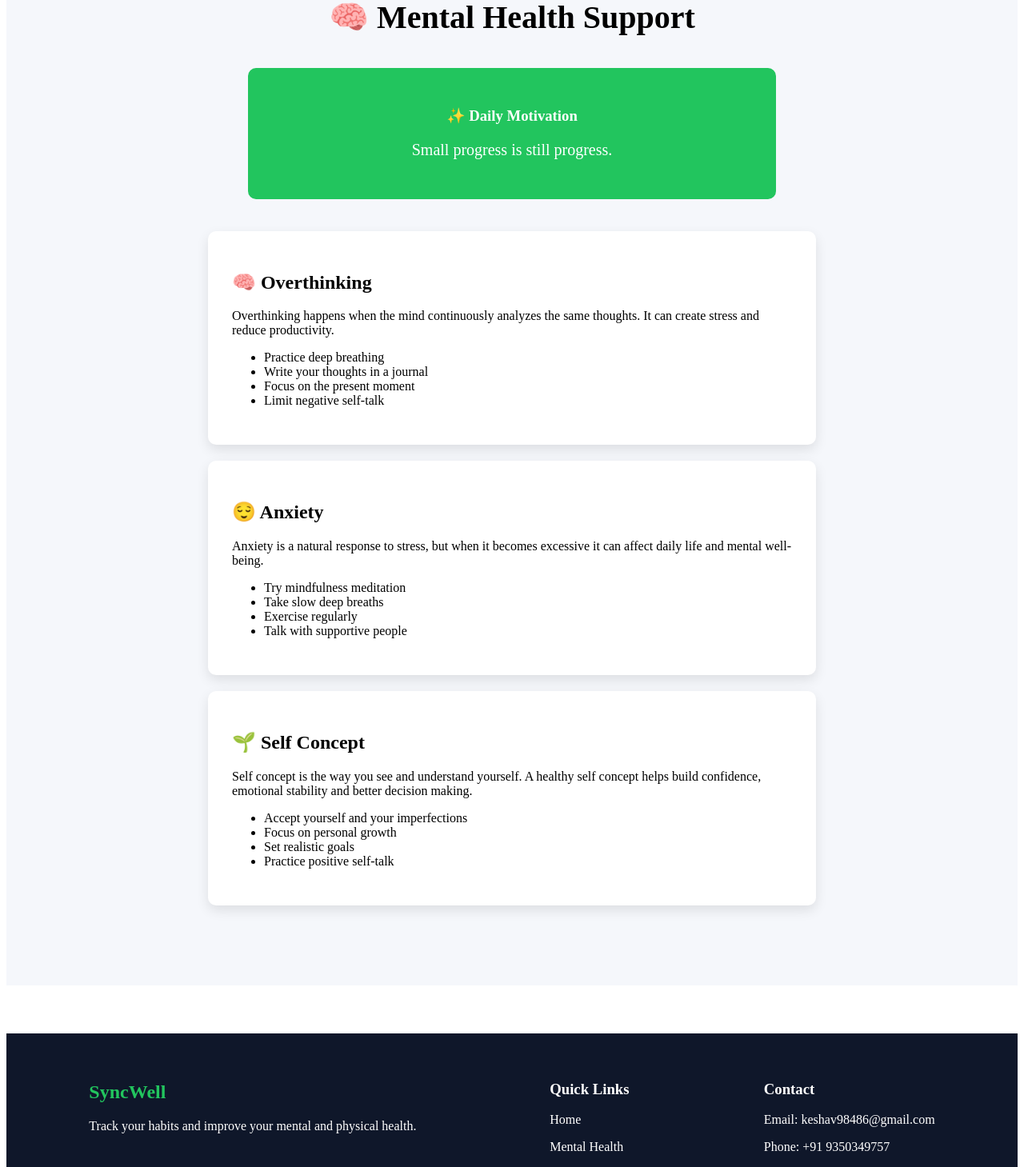
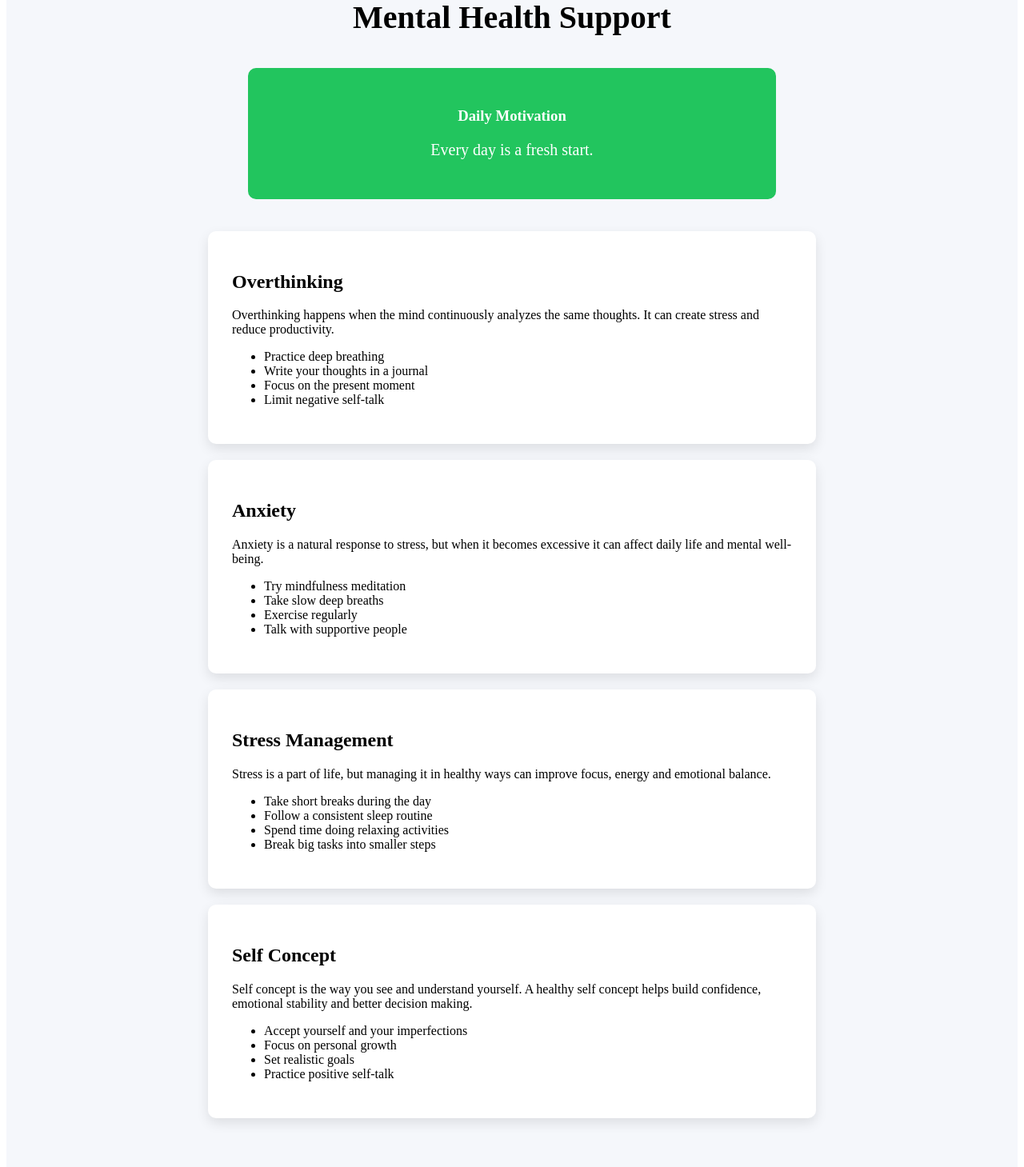
Before and after one commit to keshav6789/SyncWell, a React (Vite) app in the folder SyncWell/: page /mental in a window 1280 px wide. Shown: the part 300-1759 px from the top of the page at 80% size. Built offline with nearby package versions, Linux system fonts and the light colour scheme; no server answers; sample sign-in values are in the browser's storage.

Commit message:
motivation card

```diff
--- a/SyncWell/src/App.jsx
+++ b/SyncWell/src/App.jsx
@@ -2,6 +2,7 @@ import Navbar from "./components/Navbar";
 import Footer from "./components/Footer";
 import Home from "./pages/Home";
 import MentalHealth from "./pages/MentalHealth";
+import MentalHealthDetail from "./pages/MentalHealthDetail";
 import PhysicalHealth from "./pages/PhysicalHealth";
 import Login from "./pages/Login";
 import  Account from "./pages/Account";
@@ -40,6 +41,13 @@ function App() {
           }
         />
 
+        <Route path="/mental/:slug" element={
+            <ProtectedRoute>
+              <MentalHealthDetail />
+            </ProtectedRoute>
+          }
+        />
+
         <Route path="/physical" element={
             <ProtectedRoute>
               <PhysicalHealth />
--- a/SyncWell/src/components/MotivationQuotes.jsx
+++ b/SyncWell/src/components/MotivationQuotes.jsx
@@ -1,51 +1,70 @@
 import { useState, useEffect } from "react"
+import { useNavigate } from "react-router-dom"
 
-function MentalHealthSection(){
-
+function MentalHealthSection() {
   const quotes = [
     "Believe in yourself and all that you are.",
     "You are stronger than your anxiety.",
+    "If you wanna win work hard",
     "Small progress is still progress.",
     "Peace begins with a deep breath.",
+    "Don't give up",
     "Every day is a fresh start.",
     "Your mental health matters.",
-"Growth takes time, keep going."
+    "Growth takes time, keep going.",
+    "As long as you are alive. There are infinite chances",
+    "Don't cry for what you lost, Be greatfull for what you have",
+    "Don't depend on others",
+    "The world is cruel, but also very beautiful",
+    "Life is short so live it",
+    "You ,ust be the one to determine your own value and path",
+    "Stop waiting for luck and actively change your situation "
+
   ]
 
-const [quote,setQuote] = useState(quotes[0])
+  const [quote, setQuote] = useState(quotes[0])
+  const navigate = useNavigate()
 
-// Auto change quote every 5 seconds
-useEffect(()=>{
-const interval = setInterval(()=>{
-const random = Math.floor(Math.random()*quotes.length)
+  useEffect(() => {
+    const interval = setInterval(() => {
+      const random = Math.floor(Math.random() * quotes.length)
       setQuote(quotes[random])
-},5000)
+    }, 5000)
 
-return ()=>clearInterval(interval)
+    return () => clearInterval(interval)
+  }, [])
 
-},[])
+  const openDisorderPage = (slug) => {
+    navigate(`/mental/${slug}`)
+  }
 
-return(
+  const handleKeyDown = (event, slug) => {
+    if (event.key === "Enter" || event.key === " ") {
+      event.preventDefault()
+      openDisorderPage(slug)
+    }
+  }
 
+  return (
     <section style={styles.section}>
-
-<h1 style={styles.mainHeading}>🧠 Mental Health Support</h1>
-
-{/* Random Motivation Quote */}
+      <h1 style={styles.mainHeading}>Mental Health Support</h1>
 
       <div style={styles.quoteCard}>
-<h3>✨ Daily Motivation</h3>
+        <h3>Daily Motivation</h3>
         <p style={styles.quote}>{quote}</p>
       </div>
 
-{/* Overthinking Section */}
-
-<div style={styles.card}>
-<h2>🧠 Overthinking</h2>
-
+      <div
+        style={styles.clickableCard}
+        onClick={() => openDisorderPage("overthinking")}
+        onKeyDown={(event) => handleKeyDown(event, "overthinking")}
+        role="button"
+        tabIndex={0}
+      >
+        <h2>Overthinking</h2>
         <p>
-Overthinking happens when the mind continuously analyzes the same thoughts.
-It can create stress and reduce productivity.
+          Overthinking happens when the mind continuously analyzes the same
+          thoughts. It can create stress and reduce productivity.
         </p>
 
         <ul>
@@ -54,17 +73,19 @@ It can create stress and reduce productivity.
           <li>Focus on the present moment</li>
           <li>Limit negative self-talk</li>
         </ul>
-
       </div>
 
-{/* Anxiety Section */}
-
-<div style={styles.card}>
-<h2>😌 Anxiety</h2>
-
+      <div
+        style={styles.clickableCard}
+        onClick={() => openDisorderPage("anxiety")}
+        onKeyDown={(event) => handleKeyDown(event, "anxiety")}
+        role="button"
+        tabIndex={0}
+      >
+        <h2>Anxiety</h2>
         <p>
-Anxiety is a natural response to stress, but when it becomes excessive it can
-affect daily life and mental well-being.
+          Anxiety is a natural response to stress, but when it becomes
+          excessive it can affect daily life and mental well-being.
         </p>
 
         <ul>
@@ -73,17 +94,41 @@ affect daily life and mental well-being.
           <li>Exercise regularly</li>
           <li>Talk with supportive people</li>
         </ul>
-
       </div>
 
-{/* Self Concept Section */}
+      <div
+        style={styles.clickableCard}
+        onClick={() => openDisorderPage("stress-management")}
+        onKeyDown={(event) => handleKeyDown(event, "stress-management")}
+        role="button"
+        tabIndex={0}
+      >
+        <h2>Stress Management</h2>
+        <p>
+          Stress is a part of life, but managing it in healthy ways can improve
+          focus, energy and emotional balance.
+        </p>
 
-<div style={styles.card}>
-<h2>🌱 Self Concept</h2>
+        <ul>
+          <li>Take short breaks during the day</li>
+          <li>Follow a consistent sleep routine</li>
+          <li>Spend time doing relaxing activities</li>
+          <li>Break big tasks into smaller steps</li>
+        </ul>
+      </div>
 
+      <div
+        style={styles.clickableCard}
+        onClick={() => openDisorderPage("self-concept")}
+        onKeyDown={(event) => handleKeyDown(event, "self-concept")}
+        role="button"
+        tabIndex={0}
+      >
+        <h2>Self Concept</h2>
         <p>
-Self concept is the way you see and understand yourself. A healthy self concept
-helps build confidence, emotional stability and better decision making.
+          Self concept is the way you see and understand yourself. A healthy
+          self concept helps build confidence, emotional stability and better
+          decision making.
         </p>
 
         <ul>
@@ -92,51 +137,46 @@ helps build confidence, emotional stability and better decision making.
           <li>Set realistic goals</li>
           <li>Practice positive self-talk</li>
         </ul>
-
       </div>
-
     </section>
-
   )
-
 }
 
 const styles = {
-
-section:{
-padding:"80px 20px",
-background:"#f5f7fb",
-textAlign:"center"
+  section: {
+    padding: "80px 20px",
+    background: "#f5f7fb",
+    textAlign: "center"
   },
 
-mainHeading:{
-fontSize:"40px",
-marginBottom:"40px"
+  mainHeading: {
+    fontSize: "40px",
+    marginBottom: "40px"
   },
 
-quoteCard:{
-background:"#22c55e",
-color:"white",
-padding:"30px",
-borderRadius:"10px",
-maxWidth:"600px",
-margin:"0 auto 40px auto"
+  quoteCard: {
+    background: "#22c55e",
+    color: "white",
+    padding: "30px",
+    borderRadius: "10px",
+    maxWidth: "600px",
+    margin: "0 auto 40px auto"
   },
 
-quote:{
-fontSize:"20px"
+  quote: {
+    fontSize: "20px"
   },
 
-card:{
-background:"white",
-padding:"30px",
-margin:"20px auto",
-maxWidth:"700px",
-borderRadius:"10px",
-boxShadow:"0 6px 15px rgba(0,0,0,0.1)",
-textAlign:"left"
+  clickableCard: {
+    background: "white",
+    padding: "30px",
+    margin: "20px auto",
+    maxWidth: "700px",
+    borderRadius: "10px",
+    boxShadow: "0 6px 15px rgba(0,0,0,0.1)",
+    textAlign: "left",
+    cursor: "pointer"
   }
-
 }
 
 export default MentalHealthSection
--- /dev/null
+++ b/SyncWell/src/pages/MentalHealthDetail.jsx
@@ -0,0 +1,46 @@
+import { useParams } from "react-router-dom"
+
+function MentalHealthDetail() {
+  const { slug } = useParams()
+
+  return (
+    <section style={styles.page}>
+      <div style={styles.card}>
+        <h1 style={styles.heading}>{formatTitle(slug)}</h1>
+        <p style={styles.text}>Content for this section will be added later.</p>
+      </div>
+    </section>
+  )
+}
+
+function formatTitle(slug = "") {
+  return slug
+    .split("-")
+    .filter(Boolean)
+    .map((word) => word.charAt(0).toUpperCase() + word.slice(1))
+    .join(" ")
+}
+
+const styles = {
+  page: {
+    minHeight: "70vh",
+    padding: "80px 20px",
+    background: "#f5f7fb"
+  },
+  card: {
+    maxWidth: "800px",
+    margin: "0 auto",
+    background: "white",
+    borderRadius: "12px",
+    padding: "40px",
+    boxShadow: "0 8px 24px rgba(0,0,0,0.08)"
+  },
+  heading: {
+    marginBottom: "12px"
+  },
+  text: {
+    margin: 0
+  }
+}
+
+export default MentalHealthDetail
```
Lines whose indentation alone changed are shown as unchanged.
